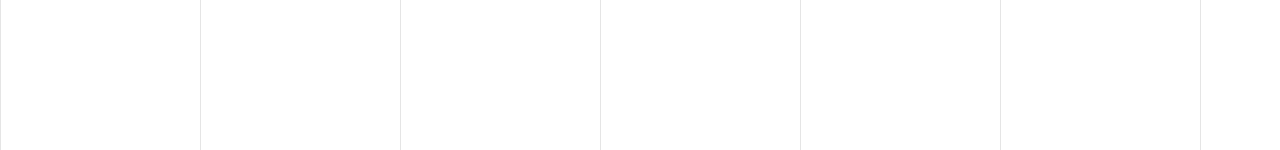
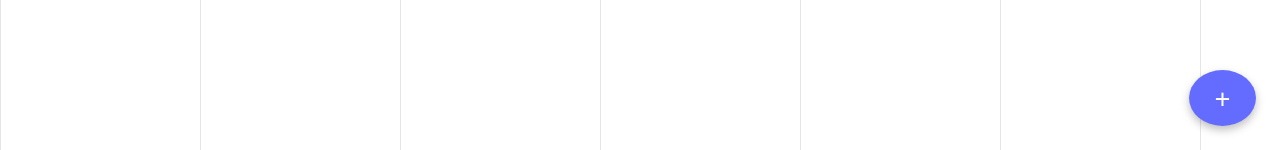
Before and after one commit to fbenfraj/dnd-resize-poc, a React (Vite) app: page / in a window 1280 px wide. Shown: the part 650-800 px from the top of the page. Built offline with nearby package versions, Linux system fonts and the light colour scheme.

Commit message:
Add FloatingButton component to App for enhanced user interaction
- Introduced FloatingButton component with customizable click handler and label.
- Integrated FloatingButton into App component for improved accessibility and functionality.

```diff
--- a/src/App.tsx
+++ b/src/App.tsx
@@ -1,10 +1,12 @@
 import './App.css'
 import ResizableDraggableBox from './components/ResizableDraggableBox'
+import FloatingButton from './components/FloatingButton'
 
 function App() {
   return (
     <div className="grid-container" style={{ height: '100%', width: '100%', position: 'relative' }}>
       <ResizableDraggableBox />
+      <FloatingButton onClick={() => console.log('FAB clicked')} />
     </div>
   )
 }
--- /dev/null
+++ b/src/components/FloatingButton.tsx
@@ -0,0 +1,36 @@
+import React from 'react'
+
+interface FloatingButtonProps {
+  onClick?: () => void
+  label?: string
+}
+
+const FloatingButton: React.FC<FloatingButtonProps> = ({ onClick, label = '+' }) => {
+  return (
+    <button
+      type="button"
+      onClick={onClick}
+      style={{
+        position: 'fixed',
+        bottom: '24px',
+        right: '24px',
+        width: '56px',
+        height: '56px',
+        borderRadius: '50%',
+        border: 'none',
+        background: '#646cff',
+        color: '#fff',
+        fontSize: 28,
+        display: 'flex',
+        alignItems: 'center',
+        justifyContent: 'center',
+        cursor: 'pointer',
+        boxShadow: '0 4px 8px rgba(0,0,0,0.25)',
+      }}
+    >
+      {label}
+    </button>
+  )
+}
+
+export default FloatingButton
```
